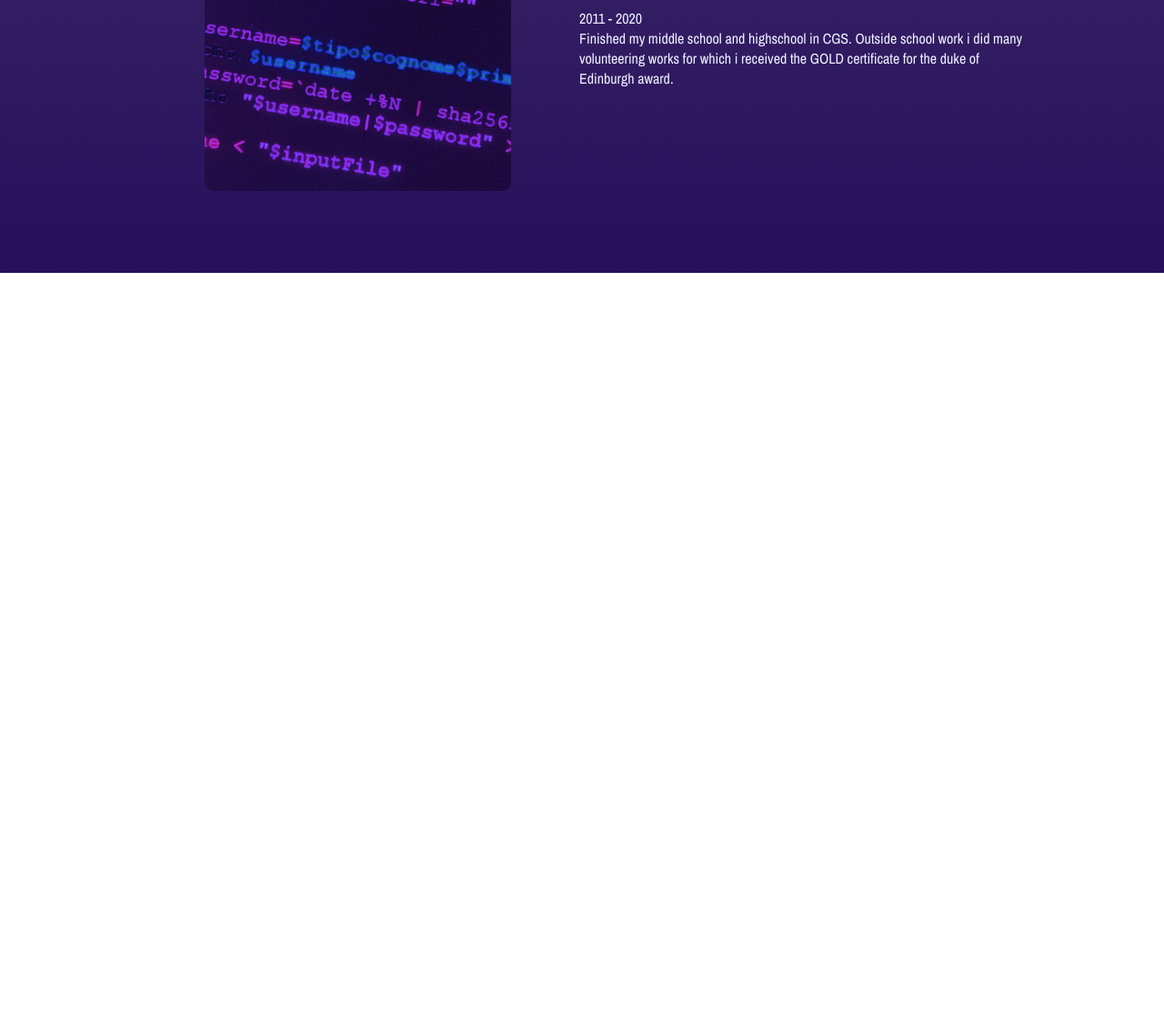
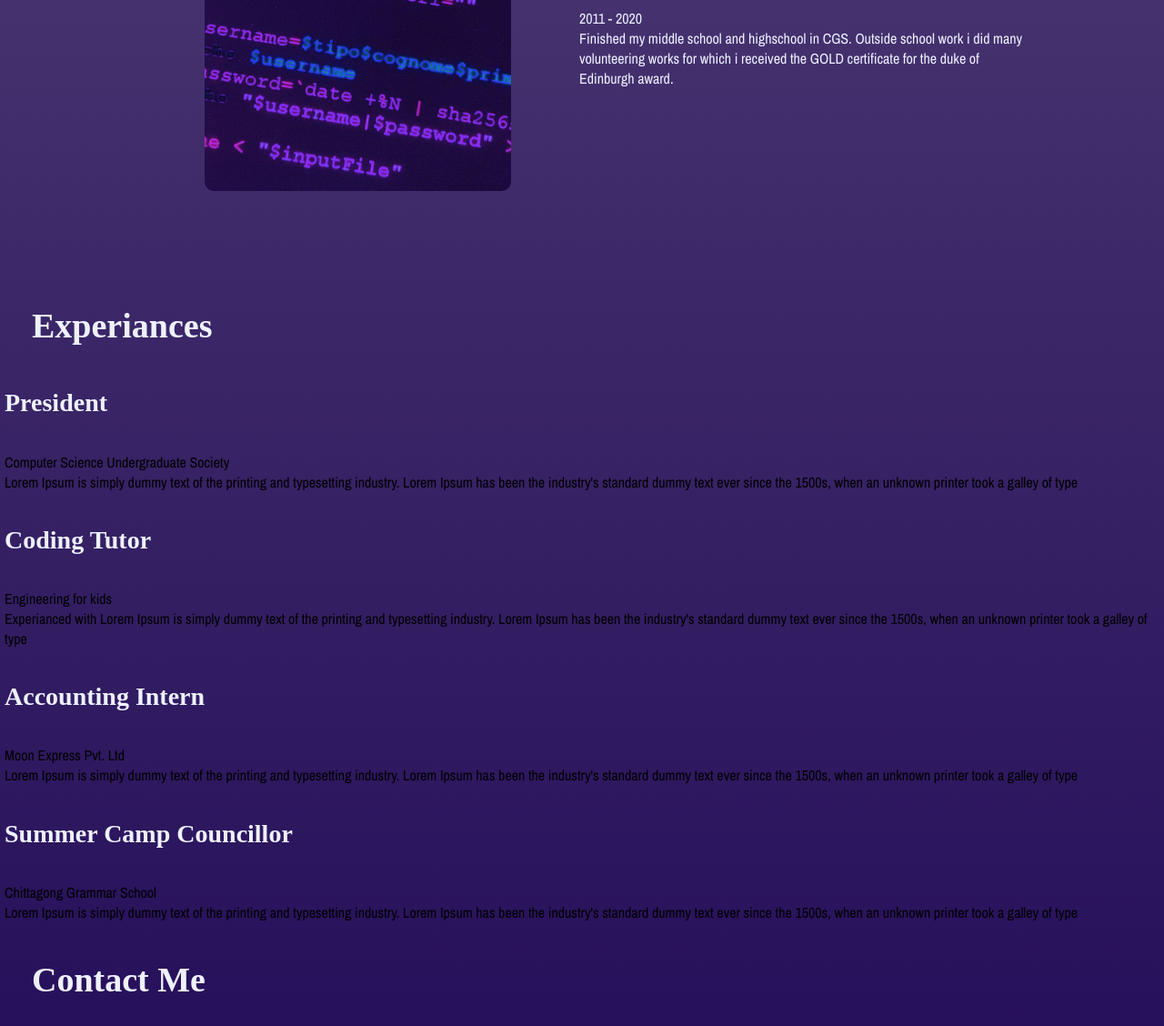
Before and after one commit to tahaminachy43/Personal, a plain HTML site: page index.html in a window 1280 px wide. Shown: the part 1342-2470 px from the top of the page at 91% size. Before the commit the page ends 1642 px from the top, so only its background shows below. Drawn offline with nearby package versions, Linux system fonts and the light colour scheme; a web font is replaced by a local one.

Commit message:
updating html

```diff
--- a/index.html
+++ b/index.html
@@ -23,7 +23,7 @@
 
             <ul>
                 <li><a href="#"> Contact Me  </a></li>
-                <li><a href="#"> Work Experiance </a></li>
+                <li><a href="#Work"> Experiance </a></li>
                 <li><a href="#education">  Education </a></li>
                 <li><a href="#container">  About me </a></li>
 
@@ -66,6 +66,29 @@
     </div>
 
     <div id="Work">
+        <h2>Experiances</h2>
+        <div>
+            <h4>President</h4>
+            <p>Computer Science Undergraduate Society<br> Lorem Ipsum is simply dummy text of the printing and typesetting industry. Lorem Ipsum has been the industry's standard dummy text ever since the 1500s, when an unknown printer took a galley of type</p>
+        </div>
+        <div>
+            <h4>Coding Tutor</h4>
+            <p>Engineering for kids<br> Experianced with Lorem Ipsum is simply dummy text of the printing and typesetting industry. Lorem Ipsum has been the industry's standard dummy text ever since the 1500s, when an unknown printer took a galley of type </p>
+        </div>
+        <div>
+            <h4>Accounting Intern</h4>
+            <p>Moon Express Pvt. Ltd<br>Lorem Ipsum is simply dummy text of the printing and typesetting industry. Lorem Ipsum has been the industry's standard dummy text ever since the 1500s, when an unknown printer took a galley of type</p>
+        </div>
+        <div>
+            <h4>Summer Camp Councillor</h4>
+            <p>Chittagong Grammar School<br> Lorem Ipsum is simply dummy text of the printing and typesetting industry. Lorem Ipsum has been the industry's standard dummy text ever since the 1500s, when an unknown printer took a galley of type</p>
+        </div>
+
+
+    </div>
+
+    <div id="contact">
+        <h2>Contact Me</h2>
 
     </div>
 
```
